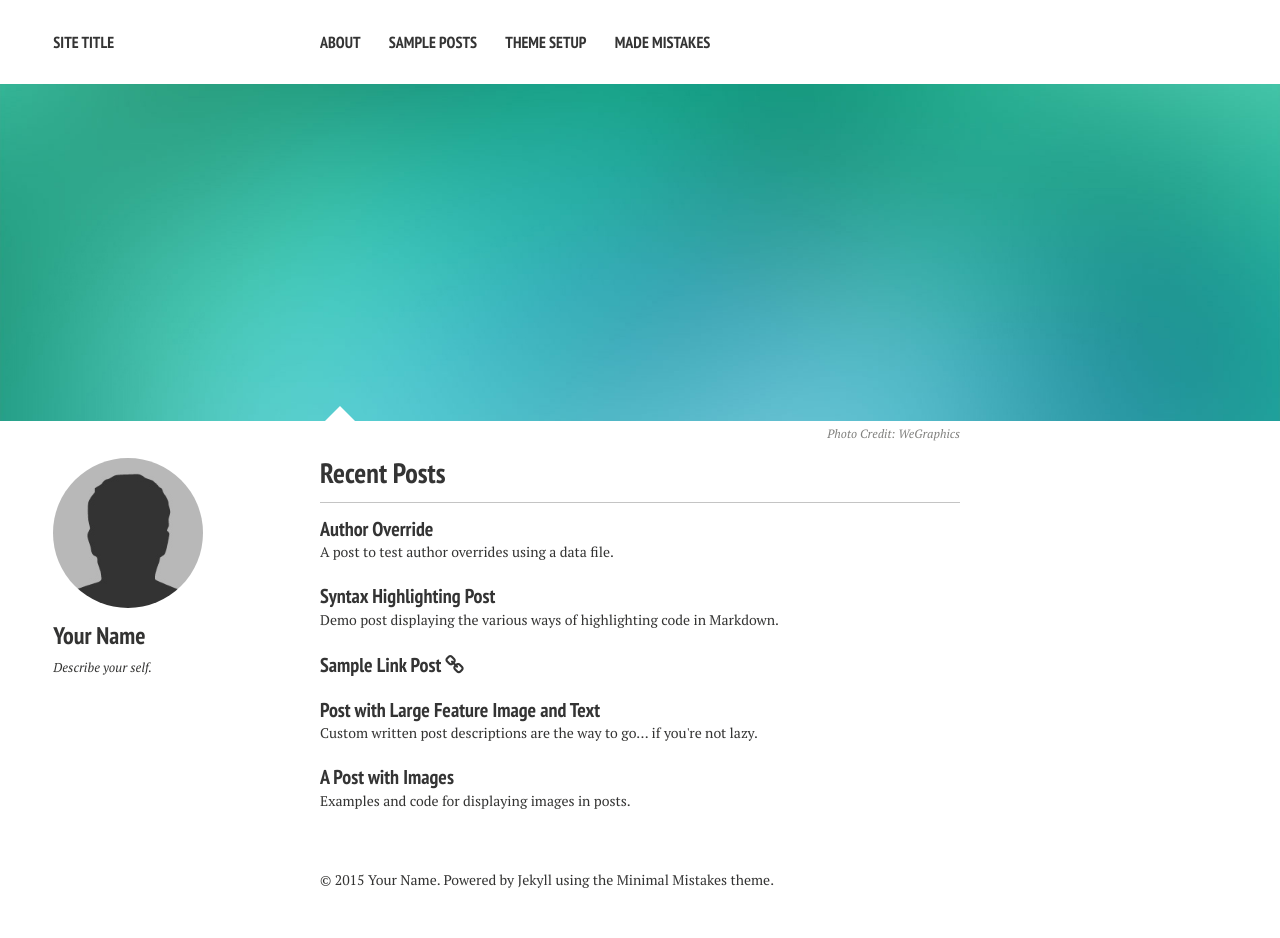
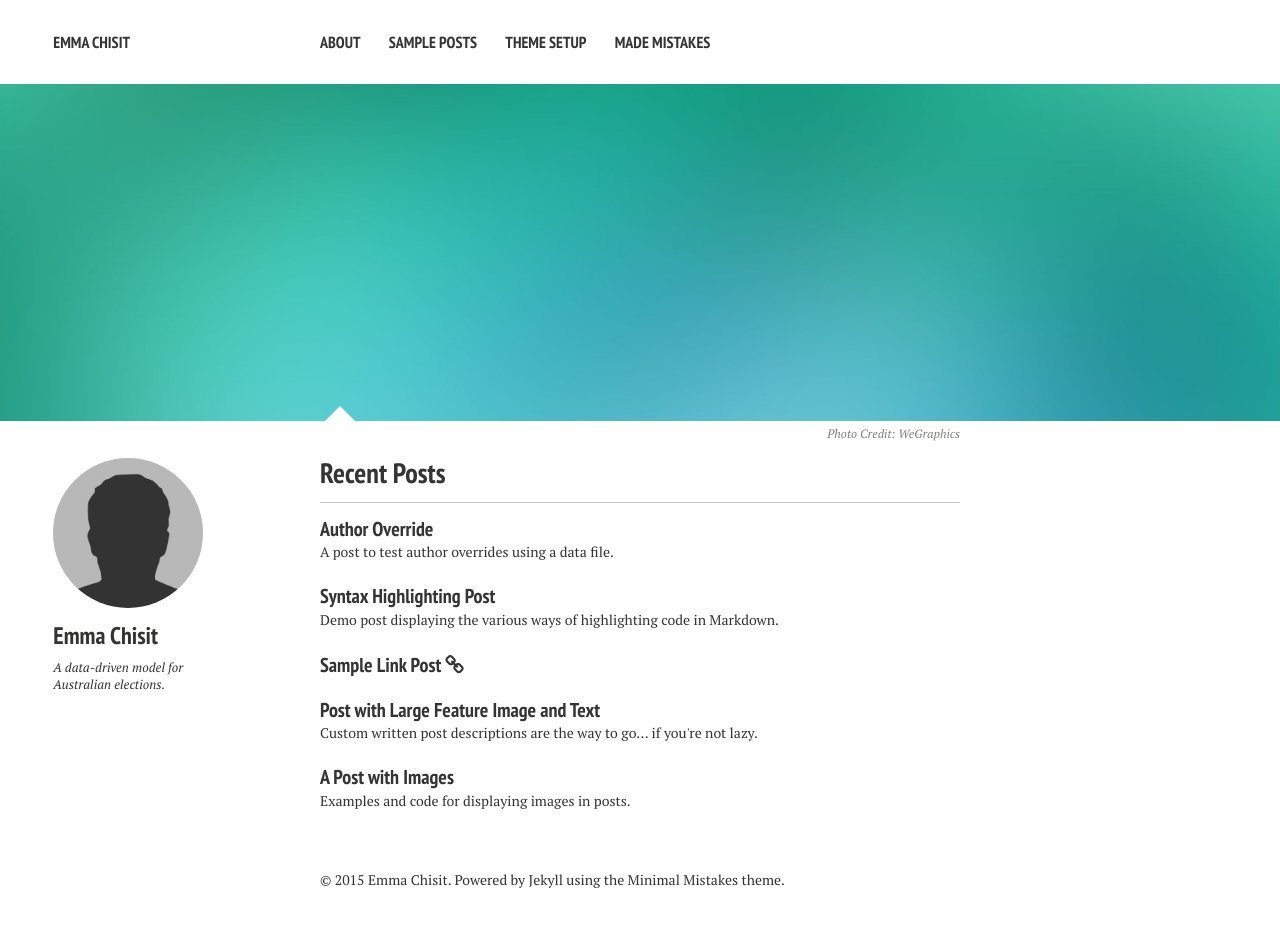
Before and after one commit to clintonboys/emma-chisit-site, a Jekyll site: the page built from index.md, in a window 1280 px wide. Built offline with Jekyll 4.4.1, drawn with Linux system fonts in a browser that asks for light colours; nearby versions of some CDN libraries.

Commit message:
Title etc

```diff
--- a/_config.yml
+++ b/_config.yml
@@ -1,7 +1,7 @@
 # Site wide configuration
 
-title:            Site Title
-locale:           en_US
+title:            Emma Chisit
+locale:           en_AU
 url:
 
 
@@ -26,9 +26,9 @@ kramdown:
 
 # Site owner
 owner:
-  name: Your Name
+  name: Emma Chisit
   avatar: bio-photo.jpg
-  bio: "Describe your self."
+  bio: "A data-driven model for Australian elections."
   email:
   disqus-shortname:
   twitter: #username
```
